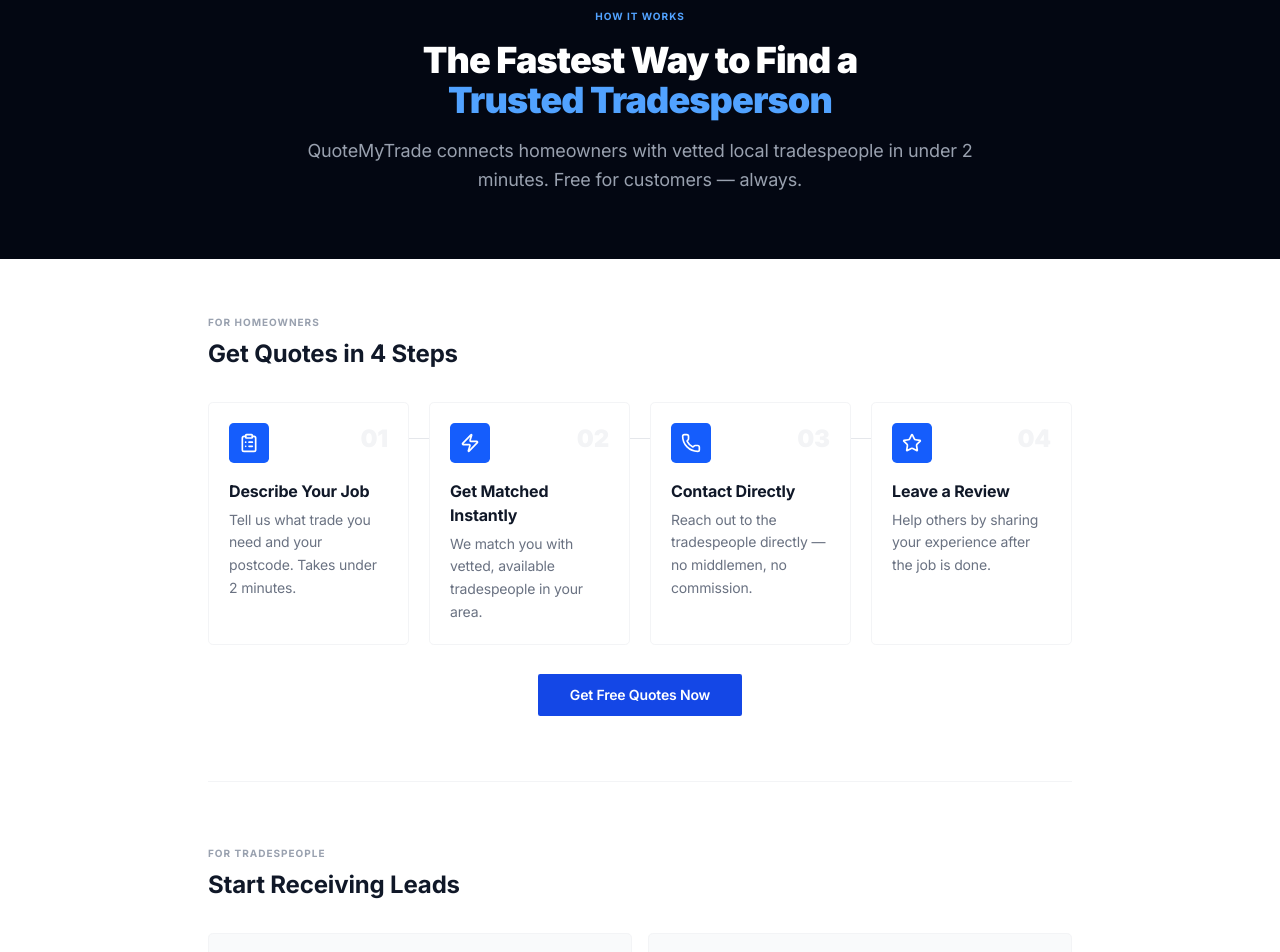
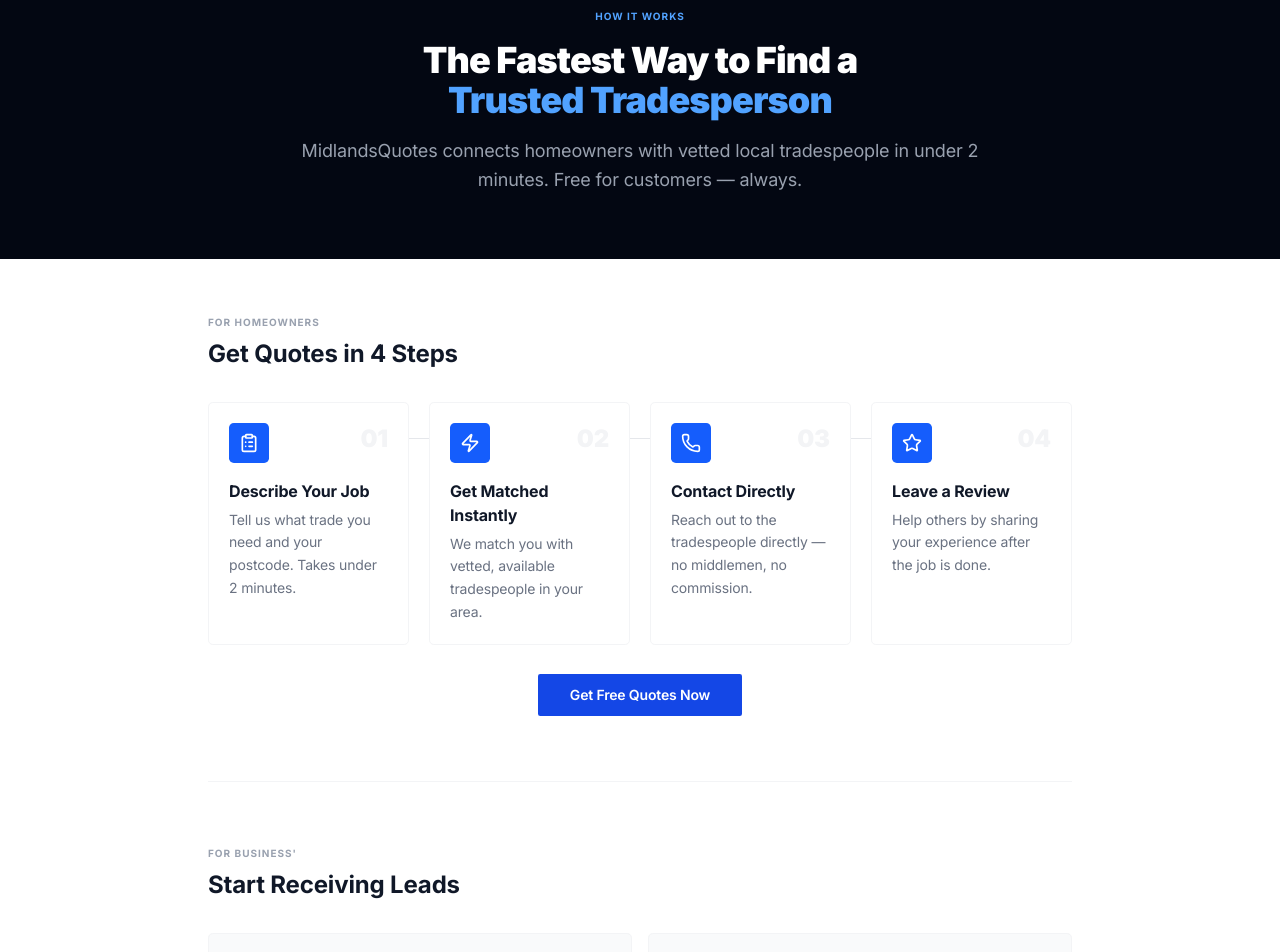
Before and after one commit to 14blatham/quoteamytrade, a Next.js app: page /how-it-works in a window 1280 px wide. Shown: the part 120-1072 px from the top of the page. Built offline with nearby package versions, Linux system fonts and the light colour scheme.

Commit message:
Update page.tsx

```diff
--- a/app/(public)/how-it-works/page.tsx
+++ b/app/(public)/how-it-works/page.tsx
@@ -76,7 +76,7 @@
             <span className="text-blue-400">Trusted Tradesperson</span>
           </h1>
           <p className="text-gray-400 text-lg leading-relaxed">
-            QuoteMyTrade connects homeowners with vetted local tradespeople in under 2 minutes. Free for customers — always.
+            MidlandsQuotes connects homeowners with vetted local tradespeople in under 2 minutes. Free for customers — always.
           </p>
         </div>
       </div>
@@ -122,7 +122,7 @@
 
         {/* For trades */}
         <section className="mb-16">
-          <p className="text-[10px] font-bold uppercase tracking-widest text-gray-400 mb-2">For Tradespeople</p>
+          <p className="text-[10px] font-bold uppercase tracking-widest text-gray-400 mb-2">For Business'</p>
           <h2 className="text-2xl font-bold text-gray-900 mb-8">Start Receiving Leads</h2>
           <div className="grid grid-cols-1 sm:grid-cols-2 gap-4">
             {TRADE_STEPS.map(step => (
```
